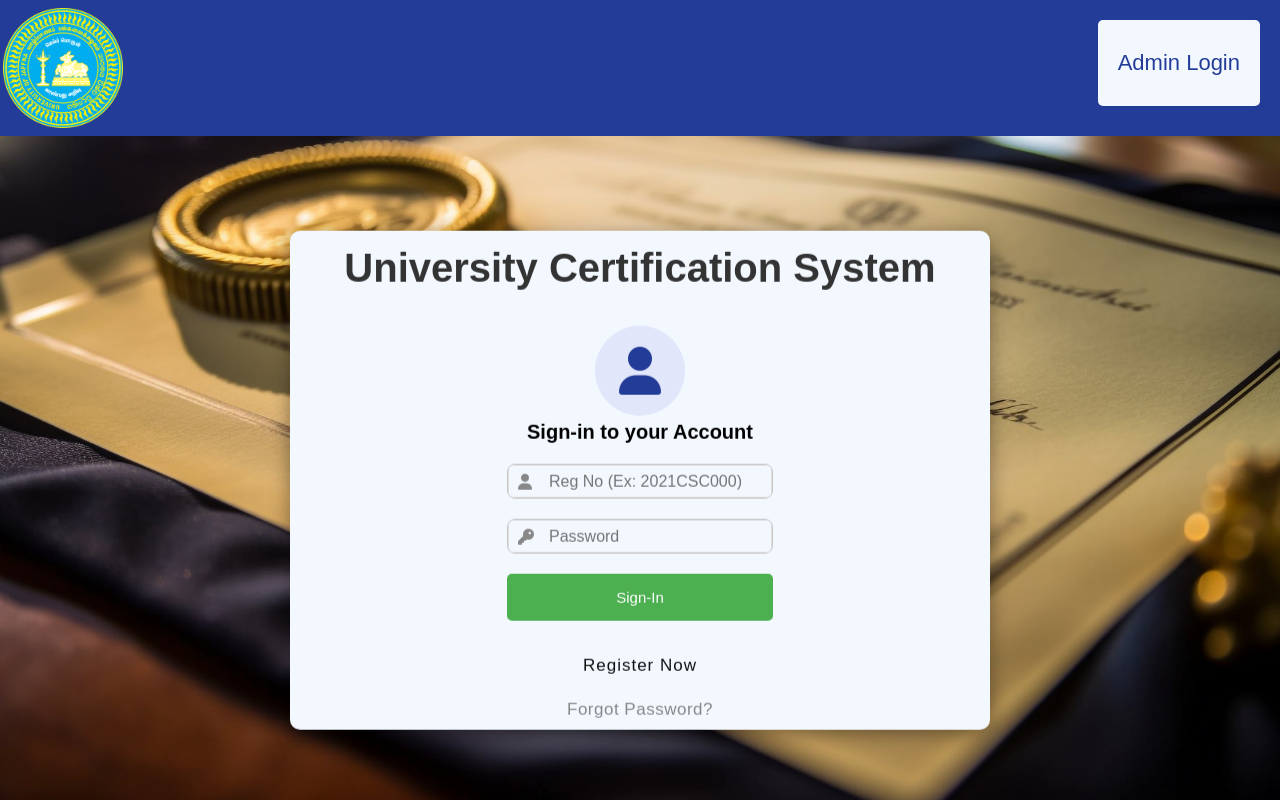
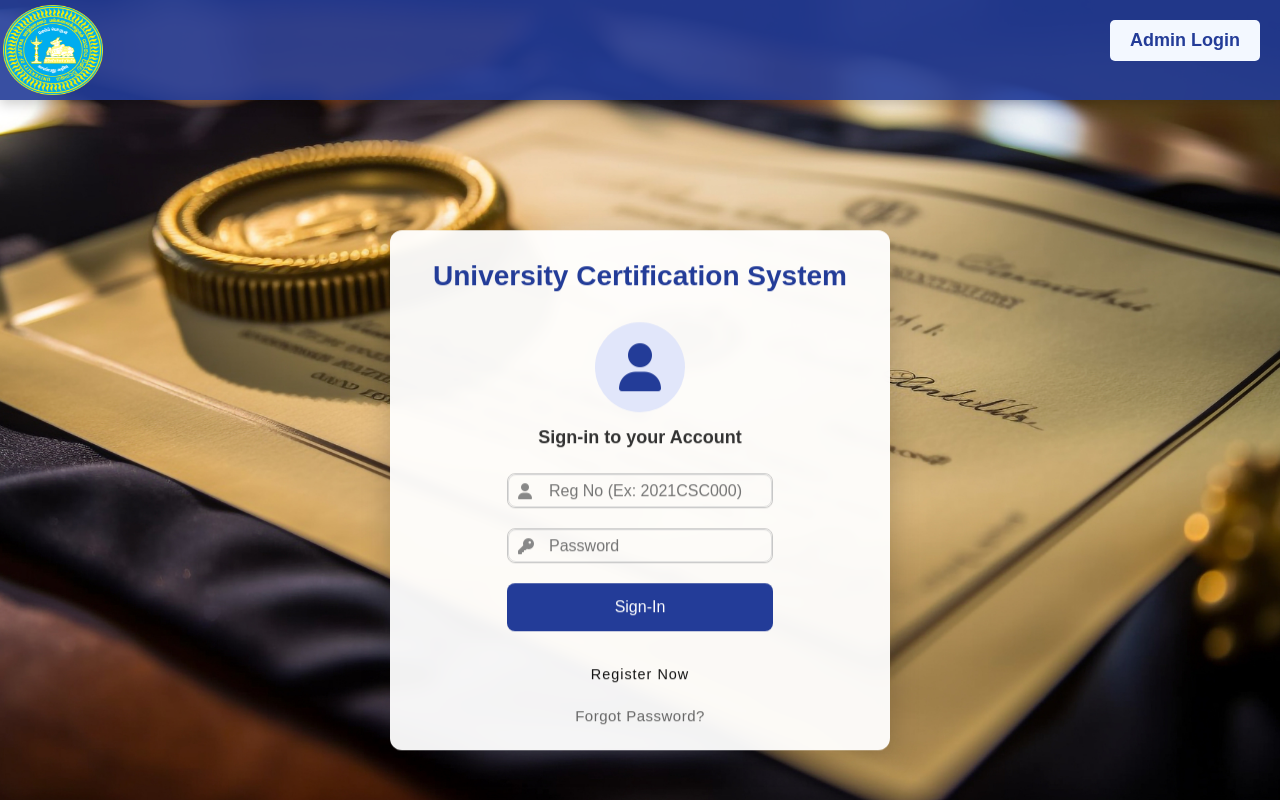
Before and after one commit to Bihari-Fernando/Certificate-Managment-System, a PHP site: page / in a window 1280 px wide. Run offline with PHP 8.4, Linux system fonts and the light colour scheme.

Commit message:
change colours and aligns and sizes

```diff
--- a/index.php
+++ b/index.php
@@ -34,8 +34,8 @@
     /* Navigation Bar Styling */
     .navbar {
       width: 100%;
-      height: 17%;
-      background-color: #233c98;
+      height: 100px;
+      background-color: rgba(35, 60, 152, 0.9);
       display: flex;
       align-items: center;
       justify-content: space-between;
@@ -43,10 +43,12 @@
       position: fixed;
       top: 0;
       z-index: 10;
+      box-shadow: 0px 4px 12px rgba(0, 0, 0, 0.2);
     }
 
     .navbar img {
-      height: 120px;
+      height: 90px;
+      width: 100px;
       margin-left: 3px;
     }
 
@@ -54,8 +56,9 @@
       color: #233c98;
       background-color: #f3f8ff;
       border: none;
-      font-size: 22px;
-      padding: 30px 20px;
+      font-size: 18px;
+      padding: 10px 20px;
+      font-weight: bold;
       border-radius: 5px;
       text-decoration: none;
       cursor: pointer;
@@ -63,41 +66,42 @@
     }
 
     .navbar .admin-btn:hover {
-      background-color: #f3f8ff;
+      background-color: #dce3f9;
     }
 
     /* Centered Login Card Styling */
     .login-card {
-      background-color: #f3f8ff;
-      padding: 15px;
-      width: 700px;
-      border-radius: 10px;
-      box-shadow: 0px 4px 20px rgba(0, 0, 0, 0.4);
+      background-color: rgba(255, 255, 255, 0.95);
+      padding: 30px;
+      width: 500px;
+      border-radius: 12px;
+      box-shadow: 0px 8px 30px rgba(0, 0, 0, 0.2);
       text-align: center;
       display: flex;
       flex-direction: column;
       align-items: center;
-      margin-top: 80px; /* Pushes the card below the navbar */
-      margin-bottom: 30px;
+      margin-top: 90px;
+      margin-bottom: 10px;
       backdrop-filter: blur(5px);
     }
 
     .login-card h2 {
-      font-size: 40px;
-      color: #333;
-      margin-bottom: 20px;
-      font-weight: bold;
-      /* font-weight: bold; */
-    }
-    .login-card h5{
-      font-size: 20px;
-      margin-bottom: 20px;
+      font-size: 28px;
+      color: #233c98;
+      margin-bottom: 15px;
       font-weight: bold;
     }
+
+    .login-card h5 {
+      font-size: 18px;
+      color: #333;
+      margin-bottom: 25px;
+    }
+
     .icon-bg {
-      font-size: 60px;
+      font-size: 50px;
       color: #4CAF50;
-      margin-bottom: 5px;
+      margin-bottom: 15px;
     }
 
     .form .text-input {
@@ -119,7 +123,7 @@
       width: 100%;
       padding: 15px 15px 15px 40px;
       border: 1px solid #ddd;
-      border-radius: 5px;
+      border-radius: 8px;
       font-size: 16px;
       color: #333;
       transition: border-color 0.3s;
@@ -133,12 +137,12 @@
 
     .form input[type="submit"],
     .form .btn {
-      background-color: #4CAF50;
+      background-color: #233c98;
       color: #fff;
       border: none;
-      border-radius: 5px;
+      border-radius: 8px;
       padding: 15px;
-      font-size: 15px;
+      font-size: 16px;
       cursor: pointer;
       width: 100%;
       transition: background-color 0.3s;
@@ -147,20 +151,18 @@
 
     .form input[type="submit"]:hover,
     .form .btn:hover {
-      background-color: #45a049;
+      background-color: #1d306f;
     }
 
     .forgot-pw-link,
     .form a {
-      color: #888;
-      font-size: 17px;
+      color: #666;
+      font-size: 15px;
       text-decoration: none;
       display: inline-block;
       margin-top: 10px;
     }
-    .btn{
-      font-size: 17px;
-    }
+
     .forgot-pw-link:hover,
     .form a:hover {
       color: #4CAF50;
```
